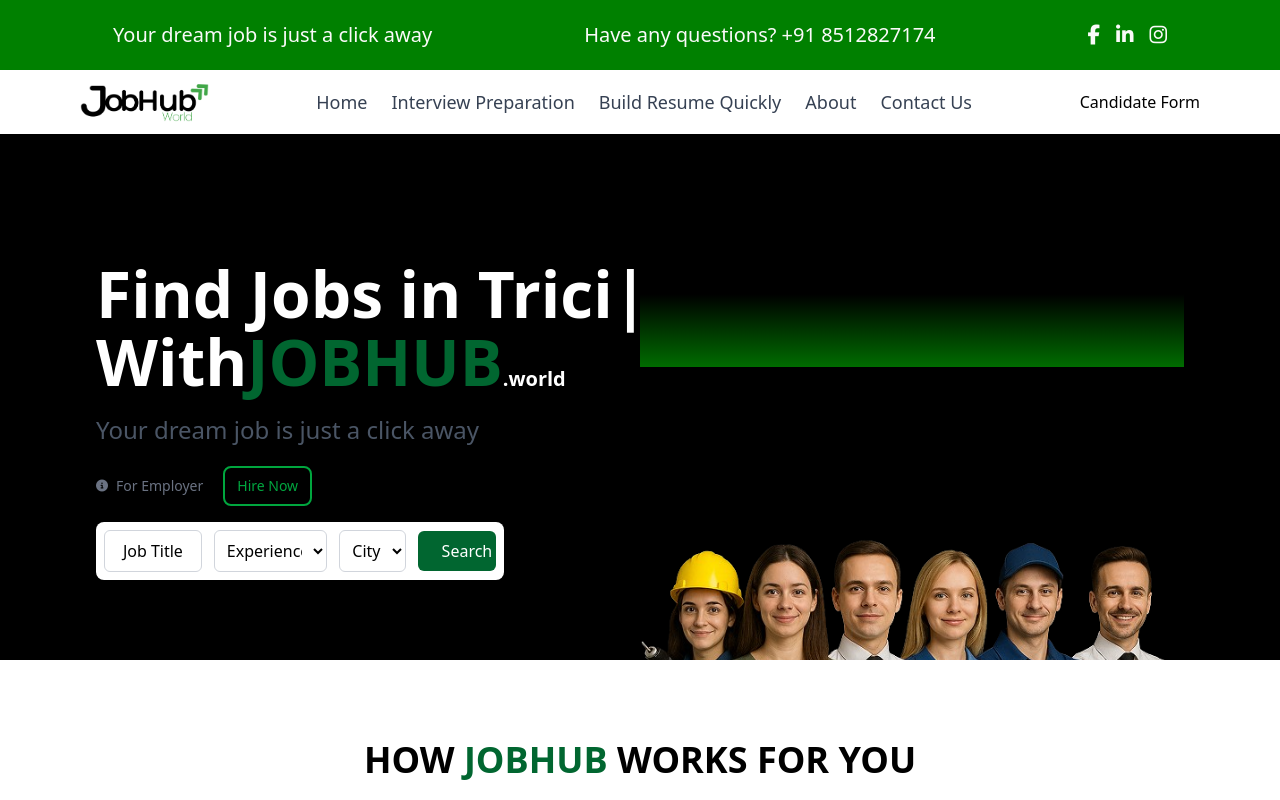
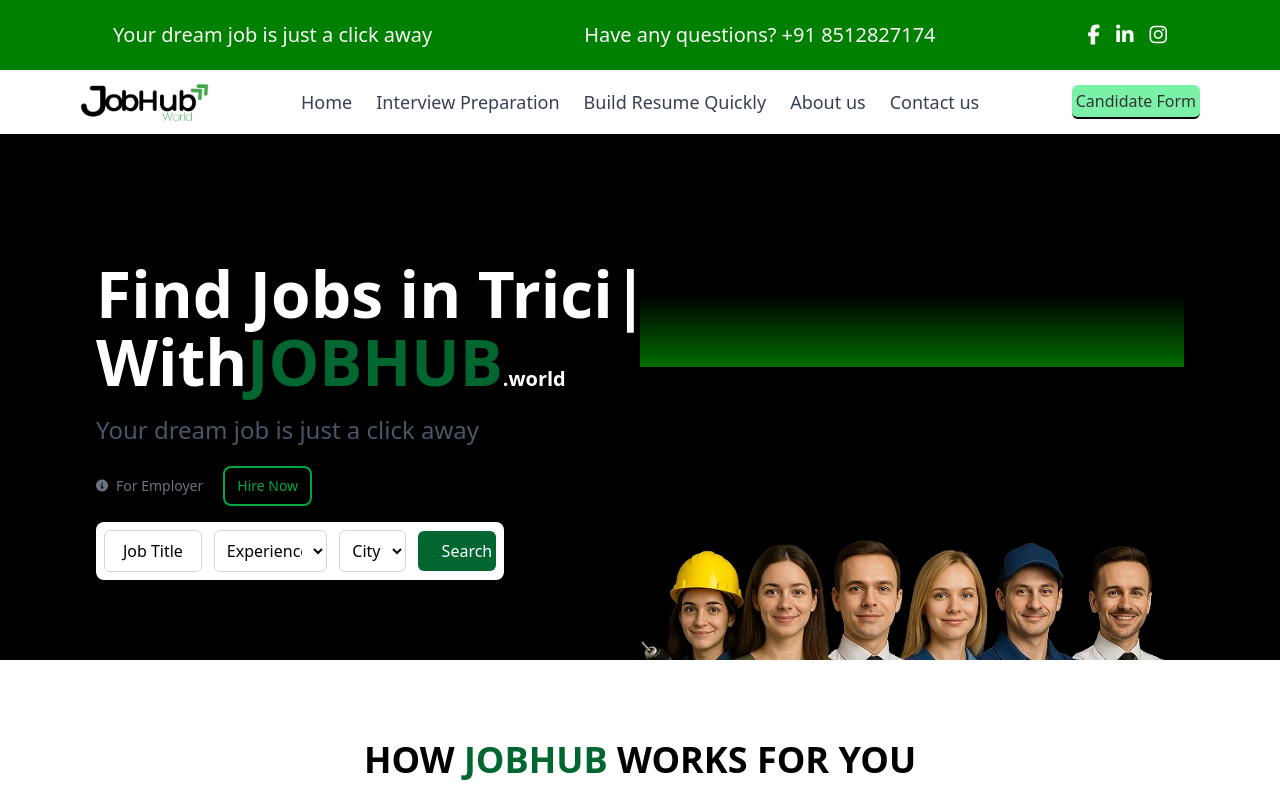
Before and after one commit to Vrecruiter-Project/jobhub_page_on_nextjs, a Next.js app: page /home in a window 1280 px wide. Shown: the top 800 px of the page. Built offline with nearby package versions, Linux system fonts and the light colour scheme.

Commit message:
Enhance accessibility and styling in Banner, Home, and Navbar components

```diff
--- a/components/Banner.js
+++ b/components/Banner.js
@@ -7,9 +7,9 @@
                 <p>Your dream job is just a click away</p>
                 <p>Have any questions? +91 8512827174</p>
                 <div className="flex gap-4 ">
-                    <Link href="https://www.facebook.com/people/JobHubworld/61575148695953/" target="_blank" rel="noopener noreferrer"><i className="fa-brands fa-facebook-f" /></Link>
-                    <Link href="https://www.linkedin.com/in/jobhub-world-5559a7361/" target="_blank"><i className="fa-brands fa-linkedin-in" /></Link>
-                    <Link href="https://www.instagram.com/jobhub_world?igsh=a2hsb3dmdDV1azYw" target="_blank"><i className="fa-brands fa-instagram" /></Link>
+                    <Link href="https://www.facebook.com/people/JobHubworld/61575148695953/" target="_blank" rel="noopener noreferrer"><i className="fa-brands fa-facebook-f" title="Facebook Profile Link" /></Link>
+                    <Link href="https://www.linkedin.com/in/jobhub-world-5559a7361/" target="_blank"><i className="fa-brands fa-linkedin-in" title="Linkedin Profile Link"/></Link>
+                    <Link href="https://www.instagram.com/jobhub_world?igsh=a2hsb3dmdDV1azYw" target="_blank"><i className="fa-brands fa-instagram" title="Instagram Profile Link" /></Link>
                 </div>
             </div>
         </div>
--- a/components/Home.js
+++ b/components/Home.js
@@ -458,7 +458,7 @@
             POPULAR <span className="text-green-800 font-bold">JOBS</span>
           </h2>
           <main className="p-5">
-            <ul className="grid grid-cols-1 sm:grid-cols-3 xl:grid-cols-5 gap-4">
+            <ul className="grid grid-cols-1 sm:grid-cols-3 xl:grid-cols-4 gap-4">
               {Object.entries(jobsData).map(([slug, jobData]) => (
                 <li key={slug}>
                   <Link
@@ -477,7 +477,12 @@
                         <span key={index} className="bg-white  p-1 rounded-lg text-[10px] text-blue-500 font-semibold">{items}</span>
                       ))}
                     </div>
-                    <button type="button" className="bg-green-800 text-white text-xs p-1 mt-4 rounded-md cursor-pointer">Apply Now</button>
+                    <button
+                    type="button"
+                    className="bg-green-800 text-white text-xs p-1 mt-4 rounded-md cursor-pointer transition duration-200 ease-in-out hover:bg-green-700"
+                  >
+                    Apply Now
+                  </button>
                   </Link>
                 </li>
               ))}
@@ -792,7 +797,10 @@
                   className="text-lg font-semibold"
                   onClick={() => toggle(id)}
                 >
+                  <div className="flex justify-between">
                   {question}
+                  <div><i className={`fa-solid fa-angle-down ${openId === id ? 'rotate-180' : 'rotate-0'}`}></i></div>
+                  </div>
                 </h3>
                 {openId === id && (
                   <p className="mt-2 text-gray-700 ">
--- a/components/Navbar.js
+++ b/components/Navbar.js
@@ -47,25 +47,25 @@
           {/* Desktop Navigation */}
           <div className="hidden xl:flex items-center justify-center flex-1">
             <ul className="flex gap-6 text-gray-700 font-medium text-xs sm:text-sm md:text-base lg:text-lg">
-              <li><Link href="/" className={`hover:text-green-600 hover:border-b-2 border-black ${location === '/' ? `text-green-600` : ``}`}>Home</Link></li>
+              <li><Link href="/" className={`relative inline-block after:content-[''] after:absolute after:left-0 after:bottom-0 after:h-0.5 after:w-0 after:bg-green-600 after:transition-all after:duration-300 hover:after:w-full ${location === '/' ? `text-green-600` : ``}`} title="Home">Home</Link></li>
               {/* <li><Link href="/jobs" className="hover:text-blue-600">Apply Jobs</Link></li> */}
-              <li><Link href="/interview-prepration" className={`hover:text-green-600 hover:border-b-2 border-black ${location === '/interview-prepration' ? `text-green-600` : ``}`}>Interview Preparation</Link></li>
-              <li><Link href="https://jobhub-resume-builder.vercel.app" target="_blank" className={`hover:text-green-600 hover:border-b-2 border-black ${location ==='https://jobhub-resume-builder.vercel.app'? `text-green-600` : ``}`}>Build Resume Quickly</Link></li>
-              <li><Link href="/about-us" className={`hover:text-green-600 hover:border-b-2 border-black ${location === '/about-us'? `text-green-600` : ``}`}>About</Link></li>
-              <li><Link href="/contact-us" className={`hover:text-green-600 hover:border-b-2 border-black ${location ==='/contact-us' ? `text-green-600` : ``}`}>Contact Us</Link></li>
+              <li><Link href="/interview-prepration" className={`relative inline-block after:content-[''] after:absolute after:left-0 after:bottom-0 after:h-0.5 after:w-0 after:bg-green-600 after:transition-all after:duration-300 hover:after:w-full ${location === '/interview-prepration' ? `text-green-600 border-b-2 ` : ``}`} title="Interview Preparation">Interview Preparation</Link></li>
+              <li><Link href="https://jobhub-resume-builder.vercel.app" target="_blank" className={`relative inline-block after:content-[''] after:absolute after:left-0 after:bottom-0 after:h-0.5 after:w-0 after:bg-green-600 after:transition-all after:duration-300 hover:after:w-full ${location ==='https://jobhub-resume-builder.vercel.app'? `text-green-600  border-b-2 ` : ``}`} title="Build Resume Quickly">Build Resume Quickly</Link></li>
+              <li><Link href="/about-us" className={`relative inline-block after:content-[''] after:absolute after:left-0 after:bottom-0 after:h-0.5 after:w-0 after:bg-green-600 after:transition-all after:duration-300 hover:after:w-full ${location === '/about-us'? `text-green-600  border-b-2 ` : ``}`} title="About us">About us</Link></li>
+              <li><Link href="/contact-us" className={`relative inline-block after:content-[''] after:absolute after:left-0 after:bottom-0 after:h-0.5 after:w-0 after:bg-green-600 after:transition-all after:duration-300 hover:after:w-full ${location ==='/contact-us' ? `text-green-600  border-b-2 ` : ``}`} title="Contact us">Contact us</Link></li>
             </ul>
           </div>
 
           {/* Desktop Admin Link */}
           <div className="hidden xl:flex items-center">
-            <Link href="/candidatesignup" className={`hover:text-green-600 hover:border-b-2 border-black ${location ==='/admin' ? `text-green-600` : ``}`}>
+            <Link href="/candidatesignup" className={`bg-green-300 p-1 text-[#333] font-medium rounded-md border-b-2 border-b-black hover:bg-green-100 ${location ==='/candidatesignup' ? `text-green-600  border-b-2 ` : ``}`} title="Candidate Registration Form ">
               Candidate Form
             </Link>
           </div>
 
           {/* Mobile Menu Toggle + Admin */}
           <div className="xl:hidden flex items-center gap-4">
-            <Link href="/candidatesignup" className={`hover:text-green-600 hover:border-b-2 border-black ${location ==='/admin' ? `text-green-600` : `text-black`}`}>
+            <Link href="/candidatesignup" className={`relative inline-block after:content-[''] after:absolute after:left-0 after:bottom-0 after:h-0.5 after:w-0 after:bg-green-600 after:transition-all after:duration-300 hover:after:w-full ${location ==='/candidatesignup' ? `text-green-600  border-b-2 ` : `text-black`}`}>
               Candidate Form
             </Link>
             <button
```
